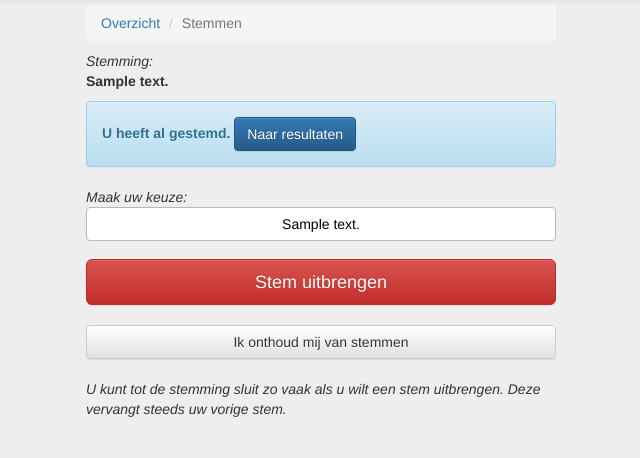
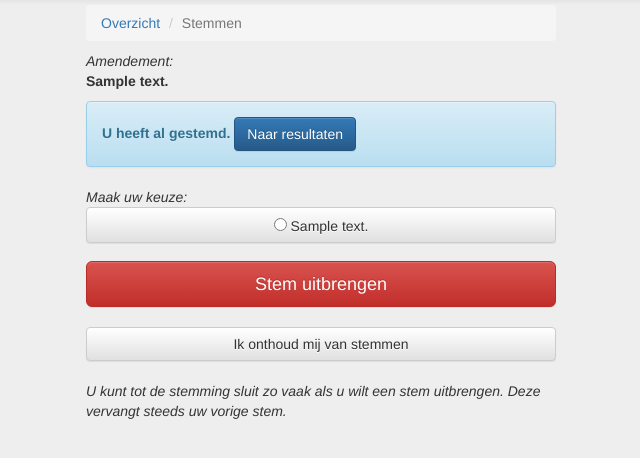
Before and after one commit to gerard-/votingapp, a Django app: page /polls/1/ in a window 1280 px wide. Shown: the part 51-509 px from the top of the page, without its empty margins (319-959 px from the left). Run offline with Django 3.2, Linux system fonts and the light colour scheme; a user stored in the database is signed in; tables that the repository leaves empty hold one stand-in row (values such as "Sample post"); some libraries are stand-ins or nearby versions.

Commit message:
Don't use javascript anymore (for reliability)

```diff
--- a/polls/templates/base.html
+++ b/polls/templates/base.html
@@ -14,9 +14,6 @@
 
         <link rel="stylesheet" type="text/css" href="{% static 'polls/style.css' %}" />
 
-        <!-- Latest compiled and minified JavaScript -->
-        <script src="{% static 'polls/jquery-3.1.0.js' %}"></script>
-        <script src="{% static 'polls/bootstrap.min.js' %}" integrity="sha384-Tc5IQib027qvyjSMfHjOMaLkfuWVxZxUPnCJA7l2mCWNIpG9mGCD8wGNIcPD7Txa" crossorigin="anonymous"></script>
 
         {% block head %}
         {% endblock %}
--- a/polls/templates/polls/detail.html
+++ b/polls/templates/polls/detail.html
@@ -7,7 +7,7 @@
     </ol>
 
     <p>
-        <em>Stemming:</em><br>
+        <em>Amendement:</em><br>
         <strong>{{ question.question_text }}</strong>
     </p>
 
@@ -28,10 +28,10 @@
     <em>Maak uw keuze:</em>
     <form action="{% url 'polls:vote' question.id %}" method="post" class="form">
         {% csrf_token %}
-        <div class="btn-group" data-toggle="buttons" style="width:100%;">
+        <div style="width:100%;font-size:150%;">
             {% for choice in question.choice_set.all %}
-                <label class="btn btn-choice btn-block">
-                    <input type="radio" name="choice" id="choice{{ forloop.counter }}" value="{{ choice.id }}"  data-toggle="button">
+                <label class="btn btn-default btn-block">
+                    <input type="radio" name="choice" id="choice{{ forloop.counter }}" value="{{ choice.id }}">
                     {{ choice.choice_text }}
                 </label>
             {% endfor %}
```
